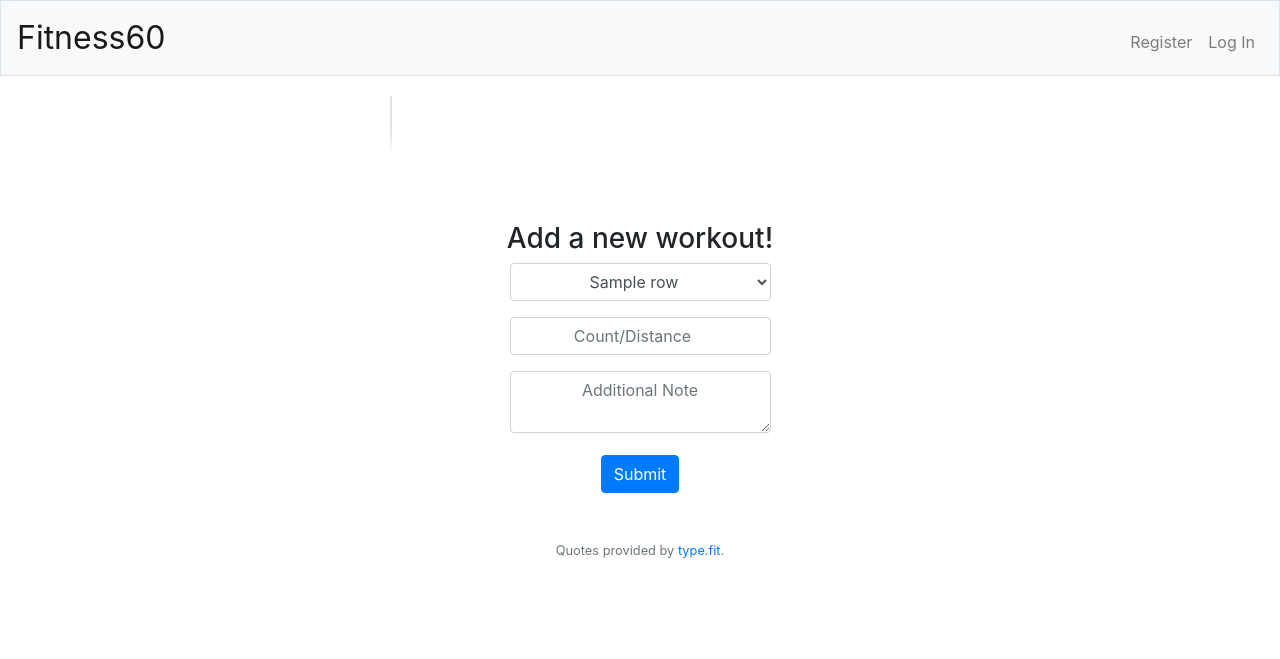
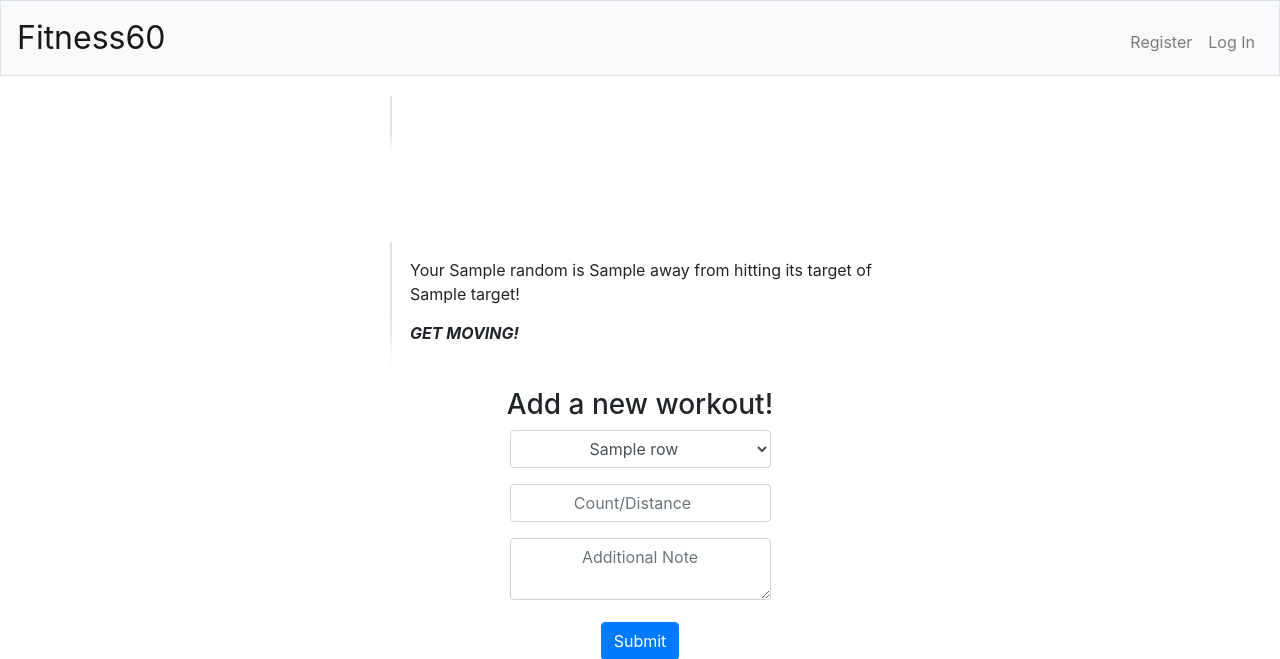
Before and after one commit to teohxuen/cs50final, a Flask app: template templates/index.html in a window 1280 px wide. Shown: the top 659 px of the page. Run offline with Flask 2, Linux system fonts and the light colour scheme; the template is opened without the code that fills it: most values are stand-ins (such as "Sample title", 1, 10 or a date in 2020); some libraries are stand-ins or nearby versions.

Commit message:
Added random X away from Y

```diff
--- a/app.py
+++ b/app.py
@@ -63,7 +63,22 @@ def index():
             flash("You currently have no exercises. Add an exercise!")
             return redirect("/new")
 
-        return render_template("index.html", exercise=exercise)
+        # get a random exercise which has yet to reach the goal
+        random = db.execute("SELECT name,target, target-SUM(count) FROM\
+                            exercises LEFT JOIN history ON exercises.id = history.exerciseid\
+                            WHERE exercises.userid=:userid AND target !=''\
+                            GROUP BY exercises.id\
+                            HAVING target-SUM(count)>0 OR target-SUM(count) IS NULL\
+                            ORDER BY RANDOM() LIMIT 1", userid=session["user_id"])
+        # if there is a random exercise
+
+        if len(random) != 0:
+            if random[0]["target-SUM(count)"] == None:
+                random[0]["target-SUM(count)"] = random[0]["target"]
+            random[0]["target-SUM(count)"] = convert(random[0]["target-SUM(count)"])
+            random[0]["target"]=convert(random[0]["target"])
+
+        return render_template("index.html", exercise=exercise, random=random)
     else:
         # HTML ensures that at least a count is chosen
 
--- a/templates/index.html
+++ b/templates/index.html
@@ -5,6 +5,13 @@
 {% endblock %}
 
 {% block main %}
+    {% if random|length != 0 %}
+            <blockquote class="wp-block-quote">
+                <p>Your {{ random[0]["name"] }} is {{ random[0]["target-SUM(count)"] }} away from hitting its target of {{ random[0]["target"] }}!</p>
+                <cite>GET MOVING!</cite>
+            </blockquote>
+    {% endif %}
+
     <h3>Add a new workout!</h3>
     <form action="/" method="post">
         <div class="form-group">
```
Also changed, not shown: README.md.
